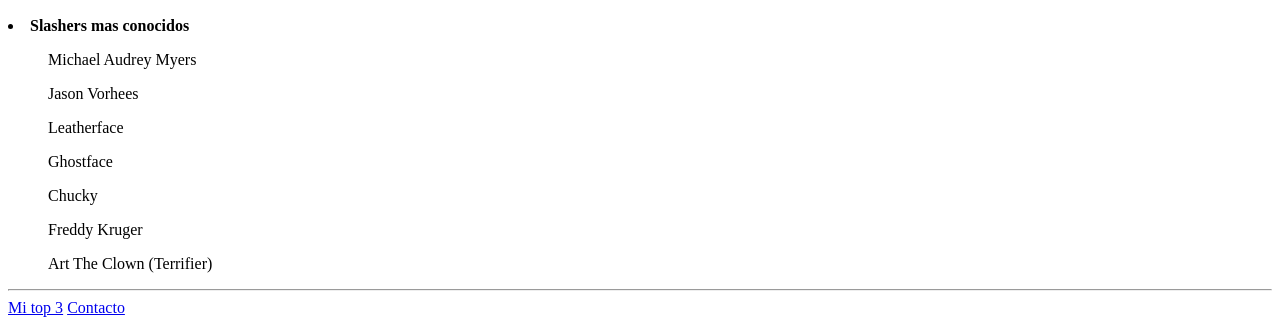
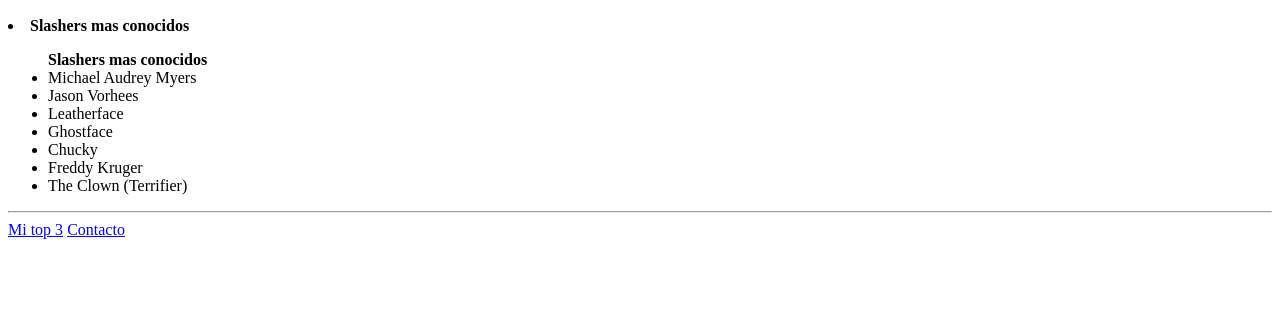
Before and after one commit to Muthiko/muthiko.github.io, a plain HTML site: page index.html in a window 1280 px wide. Shown: the part 539-864 px from the top of the page. After the commit the page ends 800 px from the top, so only its background shows below. Drawn offline with Linux system fonts and the light colour scheme.

Commit message:
Update index.html

```diff
--- a/index.html
+++ b/index.html
@@ -11,14 +11,15 @@
         </p>
         <li><strong>Slashers mas conocidos</strong>
 
-        <ul>Michael Audrey Myers</ul>
-        <ul>Jason Vorhees</ul>
-        <ul>Leatherface</ul>
-        <ul>Ghostface</ul>
-        <ul>Chucky</ul>
-        <ul>Freddy Kruger</ul>
-        <ul>Art The Clown (Terrifier)</ul>
-        </li>
+    <ul><strong>Slashers mas conocidos</strong>
+        <li>Michael Audrey Myers</li>
+        <li>Jason Vorhees</li>
+        <li>Leatherface</li>
+        <li>Ghostface</li>
+        <li>Chucky</li>
+        <li>Freddy Kruger</li>
+        <li>The Clown (Terrifier)</li>
+        </ul>
         <hr>
     </body>
     <footer>
```
